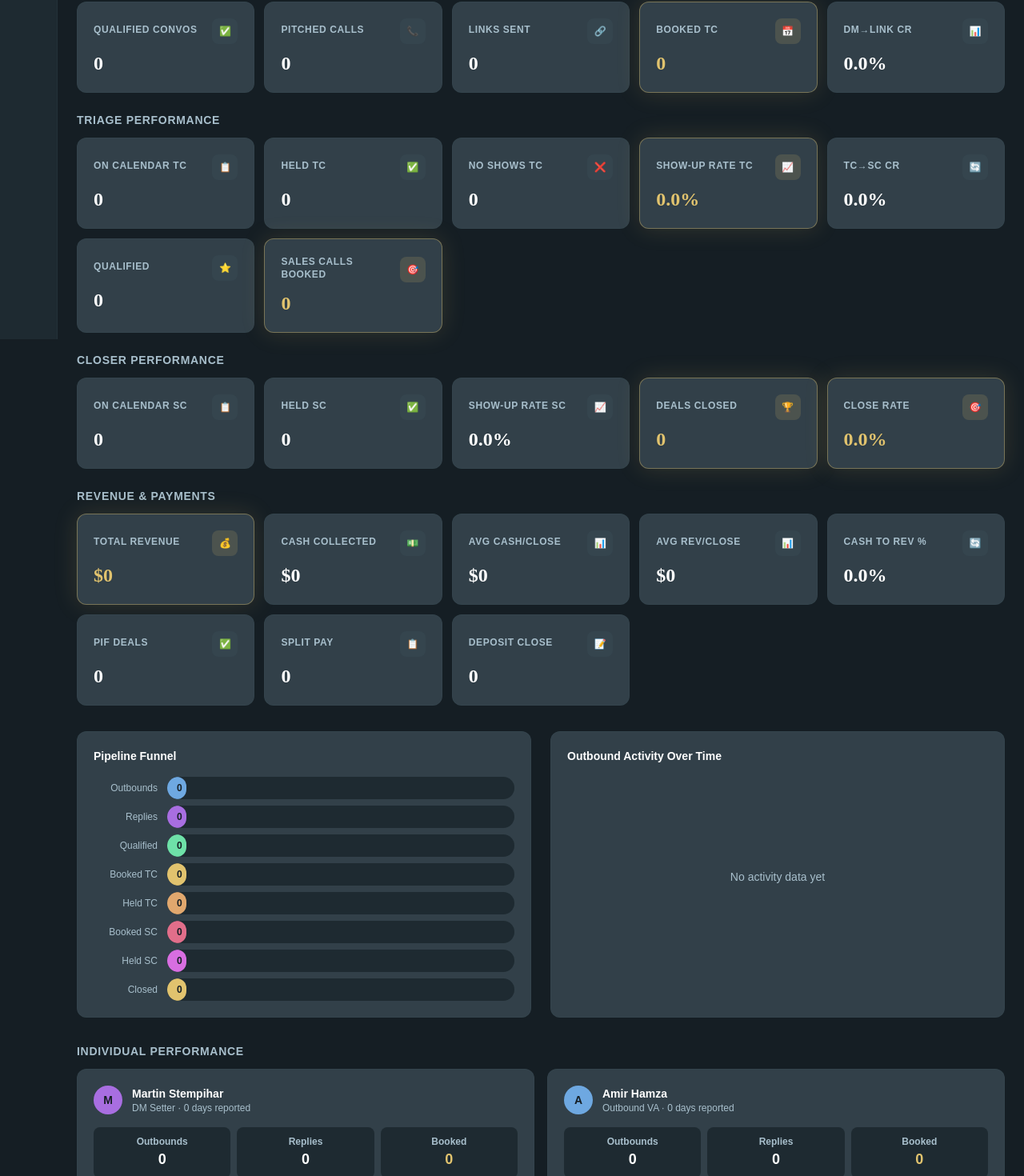
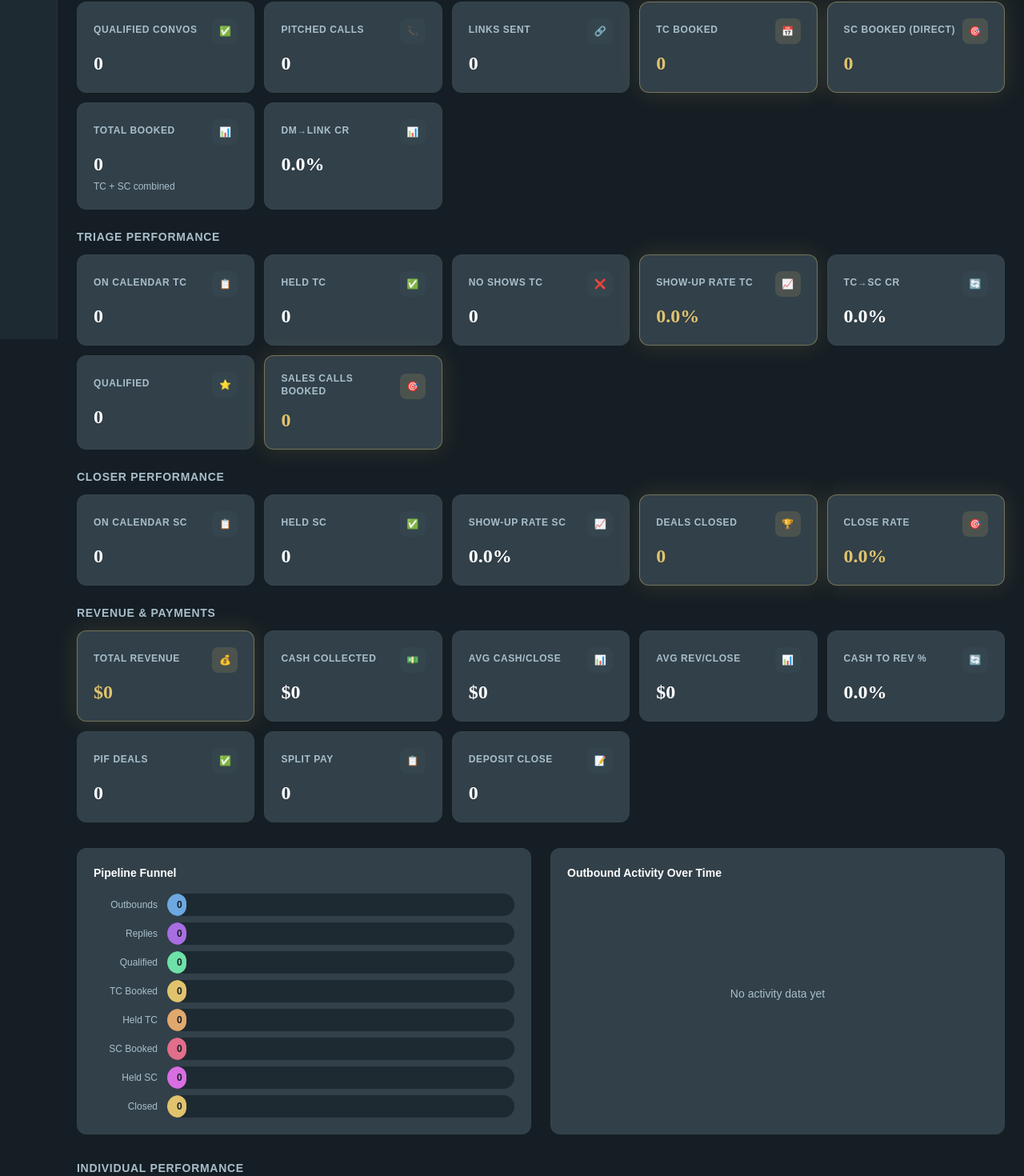
Before and after one commit to Shakolokman/minds-eye-dashboard, a Next.js app: page / in a window 1280 px wide. Shown: the part 376-1846 px from the top of the page at 80% size. Built offline with nearby package versions, Linux system fonts and the light colour scheme.

Commit message:
Split Booked Calls into TC Booked + SC Booked, fix funnel, update individual performance

```diff
--- a/src/app/page.js
+++ b/src/app/page.js
@@ -52,9 +52,9 @@ export default function Dashboard() {
     { name: 'Outbounds', value: metrics.totalOutbounds, fill: '#6EA8E1' },
     { name: 'Replies', value: metrics.totalReplies, fill: '#A86EE1' },
     { name: 'Qualified', value: metrics.totalQualified, fill: '#6EE1A8' },
-    { name: 'Booked TC', value: metrics.totalBookedCalls, fill: '#E1C36E' },
+    { name: 'TC Booked', value: metrics.setterBookedTC, fill: '#E1C36E' },
     { name: 'Held TC', value: metrics.triageLiveCalls, fill: '#E1A86E' },
-    { name: 'Booked SC', value: metrics.triageBookedSC, fill: '#E16E8A' },
+    { name: 'SC Booked', value: metrics.triageBookedSC + metrics.setterBookedSC, fill: '#E16E8A' },
     { name: 'Held SC', value: metrics.closerLiveCalls, fill: '#D86EE1' },
     { name: 'Closed', value: metrics.totalClosed, fill: '#E1C36E' },
   ];
@@ -170,7 +170,9 @@ export default function Dashboard() {
         <StatCard label="Qualified Convos" value={fmt(metrics.totalQualified)} icon="✅" />
         <StatCard label="Pitched Calls" value={fmt(metrics.totalPitched)} icon="📞" />
         <StatCard label="Links Sent" value={fmt(metrics.totalLinksSent)} icon="🔗" />
-        <StatCard label="Booked TC" value={fmt(metrics.totalBookedCalls)} highlight icon="📅" />
+        <StatCard label="TC Booked" value={fmt(metrics.setterBookedTC)} highlight icon="📅" />
+        <StatCard label="SC Booked (direct)" value={fmt(metrics.setterBookedSC)} highlight icon="🎯" />
+        <StatCard label="Total Booked" value={fmt(metrics.totalBookedCalls)} icon="📊" subtitle="TC + SC combined" />
         <StatCard label="DM→Link CR" value={fmtPct(metrics.dmToLinkCR)} icon="📊" />
       </div>
 
@@ -274,7 +276,8 @@ export default function Dashboard() {
               const fuc = memberEntries.reduce((s, e) => s + (parseInt(e.followUpsInConvo) || 0), 0);
               const qual = memberEntries.reduce((s, e) => s + (parseInt(e.qualifiedConvos) || 0), 0);
               const links = memberEntries.reduce((s, e) => s + (parseInt(e.bookingLinksSent) || 0), 0);
-              const booked = memberEntries.reduce((s, e) => s + (parseInt(e.bookedCalls) || 0), 0);
+              const btc = memberEntries.reduce((s, e) => s + (parseInt(e.bookedTC) || 0), 0);
+              const bsc = memberEntries.reduce((s, e) => s + (parseInt(e.bookedSC) || 0), 0);
               const daysWorked = memberEntries.length;
               return (
                 <div key={member.id} className="bg-brand-surface border border-brand-slate/30 rounded-xl p-5">
@@ -288,10 +291,10 @@ export default function Dashboard() {
                   <div className="grid grid-cols-3 gap-2">
                     <div className="bg-brand-darker rounded-lg p-2.5 text-center"><p className="text-xs text-brand-muted font-semibold">Outbounds</p><p className="text-lg font-bold text-white">{out}</p></div>
                     <div className="bg-brand-darker rounded-lg p-2.5 text-center"><p className="text-xs text-brand-muted font-semibold">Replies</p><p className="text-lg font-bold text-white">{rep}</p></div>
-                    <div className="bg-brand-darker rounded-lg p-2.5 text-center"><p className="text-xs text-brand-muted font-semibold">Booked</p><p className="text-lg font-bold text-brand-gold">{booked}</p></div>
+                    <div className="bg-brand-darker rounded-lg p-2.5 text-center"><p className="text-xs text-brand-muted font-semibold">Links Sent</p><p className="text-lg font-bold text-white">{links}</p></div>
                     <div className="bg-brand-darker rounded-lg p-2.5 text-center"><p className="text-xs text-brand-muted font-semibold">FU (1st)</p><p className="text-lg font-bold text-white">{fu1}</p></div>
-                    <div className="bg-brand-darker rounded-lg p-2.5 text-center"><p className="text-xs text-brand-muted font-semibold">FU (Convo)</p><p className="text-lg font-bold text-white">{fuc}</p></div>
-                    <div className="bg-brand-darker rounded-lg p-2.5 text-center"><p className="text-xs text-brand-muted font-semibold">Links Sent</p><p className="text-lg font-bold text-white">{links}</p></div>
+                    <div className="bg-brand-darker rounded-lg p-2.5 text-center"><p className="text-xs text-brand-muted font-semibold">TC Booked</p><p className="text-lg font-bold text-brand-gold">{btc}</p></div>
+                    <div className="bg-brand-darker rounded-lg p-2.5 text-center"><p className="text-xs text-brand-muted font-semibold">SC Booked</p><p className="text-lg font-bold text-brand-gold">{bsc}</p></div>
                   </div>
                 </div>
               );
@@ -424,7 +427,7 @@ export default function Dashboard() {
                       </td>
                       <td className="py-3 px-3 text-brand-muted">{new Date(entry.date).toLocaleDateString('en-US', { month: 'short', day: 'numeric' })}</td>
                       <td className="py-3 px-3 text-brand-muted text-xs">
-                        {entry.formType === 'setter' && `${entry.outbounds} out · ${entry.replies} replies · ${entry.bookedCalls} booked`}
+                        {entry.formType === 'setter' && `${entry.outbounds} out · ${entry.replies} rep · ${entry.bookedTC || 0} TC · ${entry.bookedSC || 0} SC`}
                         {entry.formType === 'outbound' && `${entry.outbounds} out · ${entry.followUpsFirst} FU`}
                         {entry.formType === 'triage' && `${entry.showUp === 'live' ? '✅ Live' : '❌ No Show'} · ${entry.qualified === 'yes' ? 'Qualified' : 'Not Qual.'}`}
                         {entry.formType === 'closer' && `${entry.showUp === 'live' ? '✅' : '❌'} ${entry.closed === 'yes' ? `Closed ${fmtUSD(parseFloat(entry.totalDealSize))}` : 'No close'}`}
--- a/src/app/submit/page.js
+++ b/src/app/submit/page.js
@@ -50,7 +50,7 @@ export default function SubmitPage() {
     date: new Date().toISOString().split('T')[0],
     winOfDay: '', hoursWorked: '', timeManagement: 0, performance: 0, analyzeDay: '',
     outbounds: '', inbounds: '', followUpsFirst: '', followUpsInConvo: '', replies: '',
-    qualifiedConvos: '', pitchedCalls: '', bookingLinksSent: '', bookedCalls: '', notes: '',
+    qualifiedConvos: '', pitchedCalls: '', bookingLinksSent: '', bookedTC: '', bookedSC: '', notes: '',
     // Triage
     leadName: '', leadEmail: '', showUp: '', qualified: '', bookedForSC: '',
     leadQuality: 0, callNotes: '', callRecording: '',
@@ -77,7 +77,7 @@ export default function SubmitPage() {
         ...prev, date: new Date().toISOString().split('T')[0],
         winOfDay: '', hoursWorked: '', timeManagement: 0, performance: 0, analyzeDay: '',
         outbounds: '', inbounds: '', followUpsFirst: '', followUpsInConvo: '', replies: '',
-        qualifiedConvos: '', pitchedCalls: '', bookingLinksSent: '', bookedCalls: '', notes: '',
+        qualifiedConvos: '', pitchedCalls: '', bookingLinksSent: '', bookedTC: '', bookedSC: '', notes: '',
         leadName: '', leadEmail: '', showUp: '', qualified: '', bookedForSC: '',
         leadQuality: 0, callNotes: '', callRecording: '',
         closed: '', totalDealSize: '', cashCollected: '', paymentDetails: '',
@@ -170,7 +170,8 @@ export default function SubmitPage() {
                   <Field label="Qualified Convos" required><input type="number" className="input-field" value={form.qualifiedConvos} onChange={e => updateForm('qualifiedConvos', e.target.value)} required /></Field>
                   <Field label="Pitched Calls" required><input type="number" className="input-field" value={form.pitchedCalls} onChange={e => updateForm('pitchedCalls', e.target.value)} required /></Field>
                   <Field label="Booking Links Sent" required><input type="number" className="input-field" value={form.bookingLinksSent} onChange={e => updateForm('bookingLinksSent', e.target.value)} required /></Field>
-                  <Field label="Booked Calls" required><input type="number" className="input-field" value={form.bookedCalls} onChange={e => updateForm('bookedCalls', e.target.value)} required /></Field>
+                  <Field label="Triage Calls Booked" required><input type="number" className="input-field" value={form.bookedTC} onChange={e => updateForm('bookedTC', e.target.value)} required /></Field>
+                  <Field label="Sales Calls Booked" required><input type="number" className="input-field" value={form.bookedSC} onChange={e => updateForm('bookedSC', e.target.value)} required /></Field>
                 </div>
                 <Field label="Notes"><textarea className="input-field min-h-[60px]" value={form.notes} onChange={e => updateForm('notes', e.target.value)} /></Field>
               </>
```
Also changed, not shown: src/lib/store.js.
